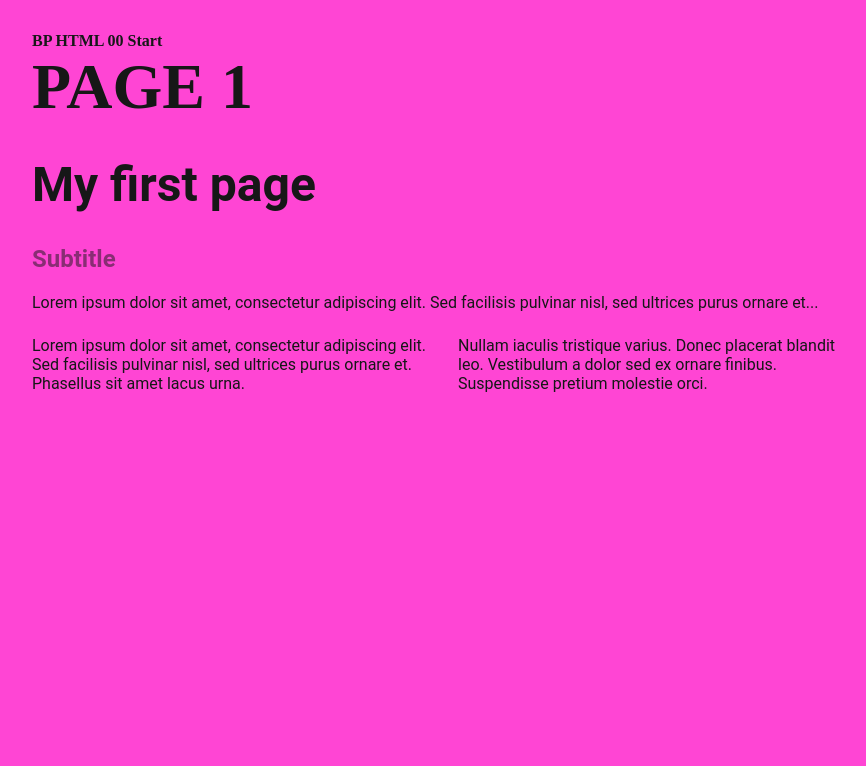
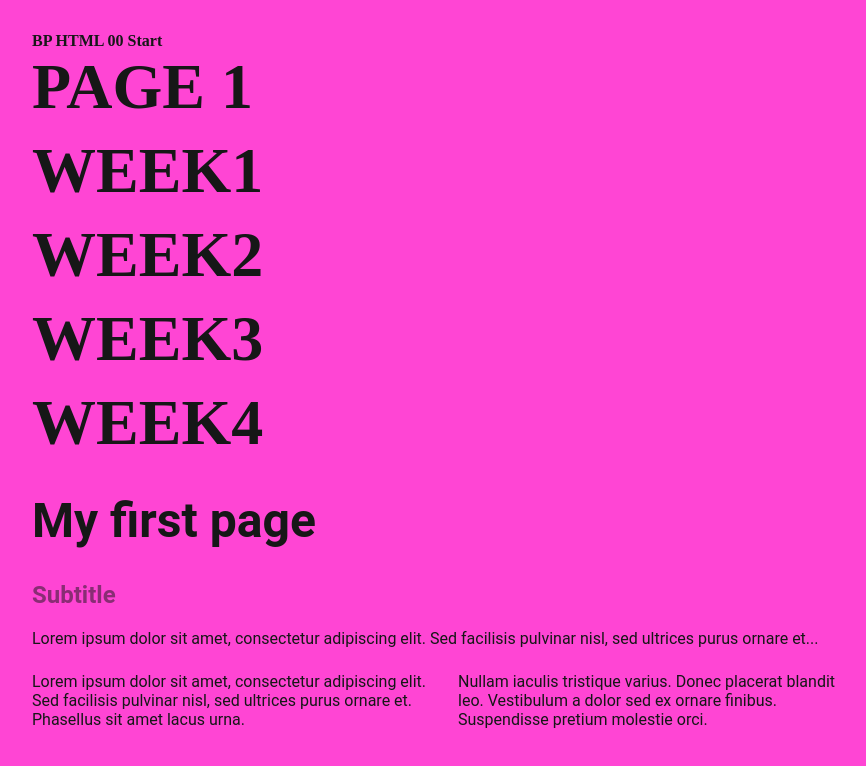
Before and after one commit to axelleroekens/projectors, a plain HTML site: page index.html in a window 1280 px wide. Shown: the whole page, without its empty margins (192-1058 px from the left). Drawn offline with Linux system fonts and the light colour scheme; a web font is replaced by a local one.

Commit message:
Update index.html

```diff
--- a/index.html
+++ b/index.html
@@ -18,6 +18,11 @@
         <div>
             <ul class="vertical-buttons">
                 <li><a href="index.html">Page 1</a></li>
+                <li><a href="week1.html">week1</a></li>
+                <li><a href="week2.html">week2</a></li>
+                 <li><a href="week3.html">week3</a></li>
+                 <li><a href="week4.html">week4</a></li>
+
             </ul>
         </div>
         <page>
```
